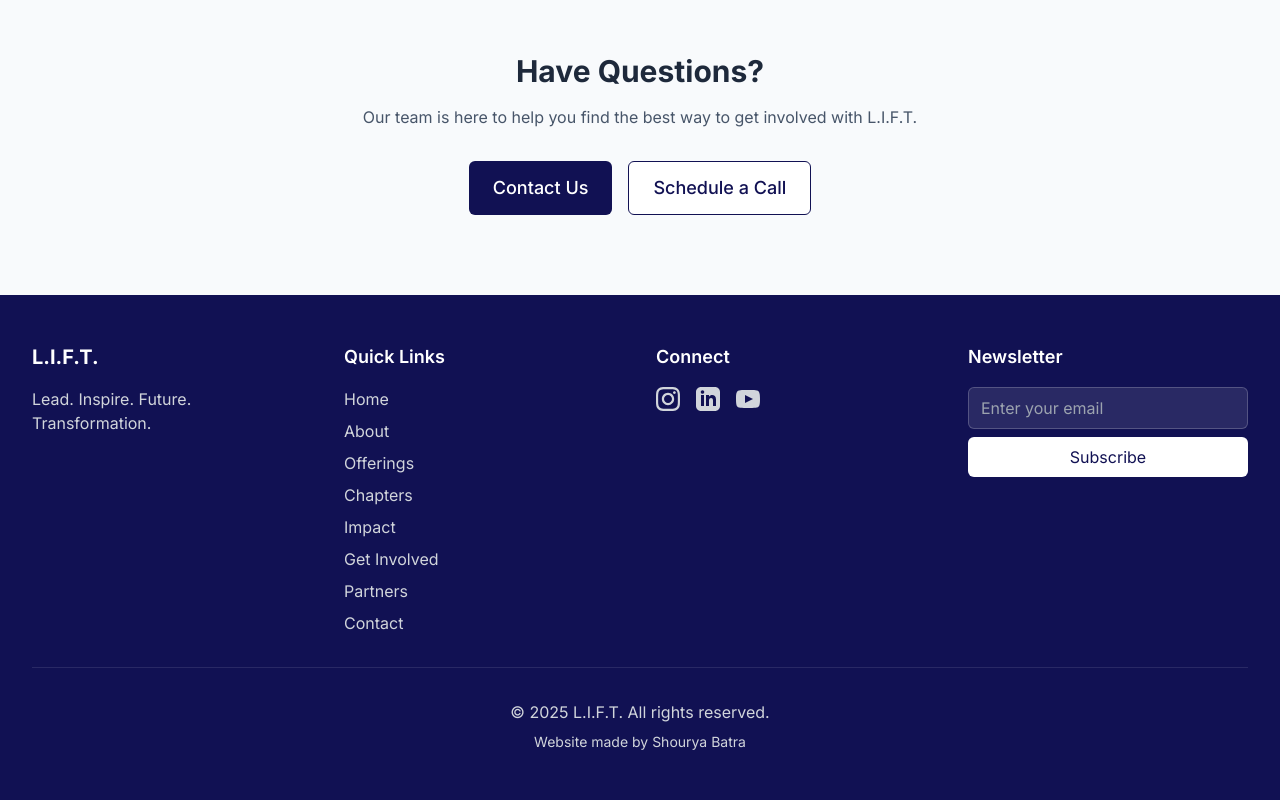
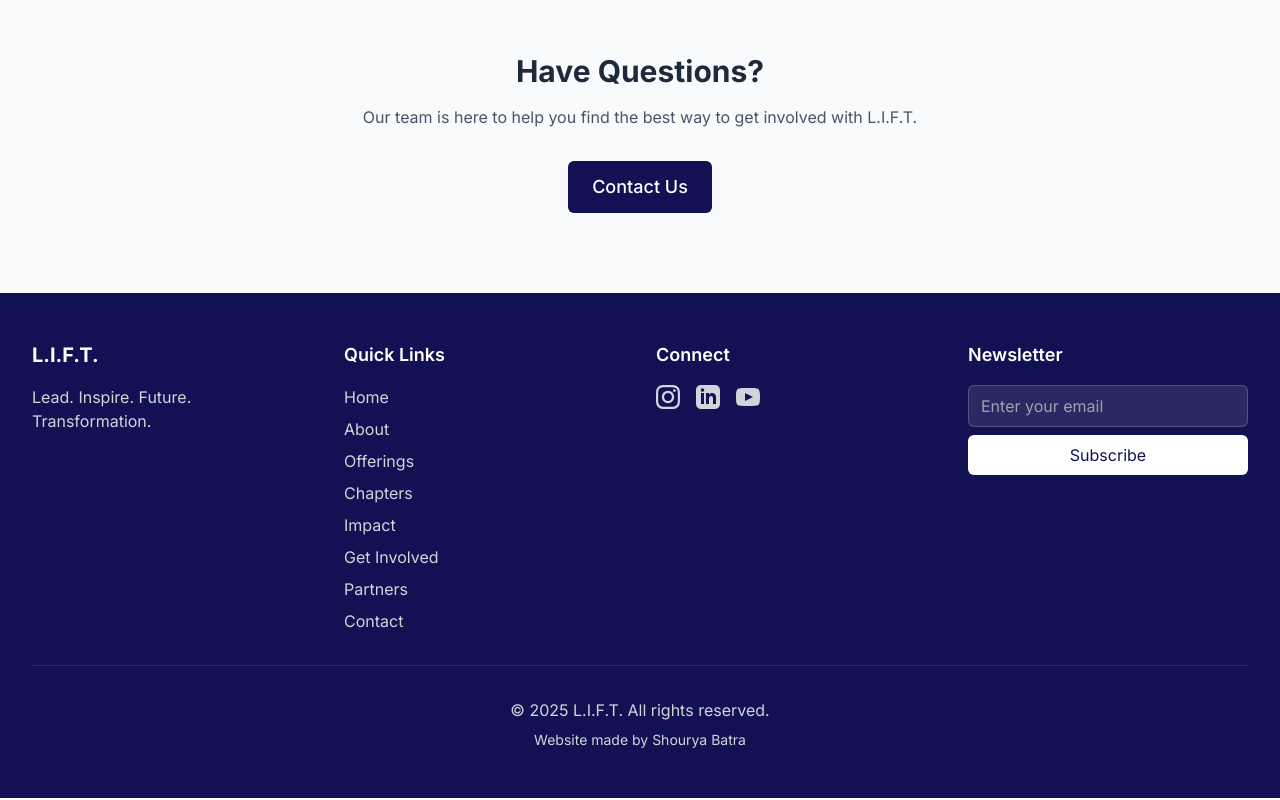
Before and after one commit to ShouryaBatra/lift-website, a Next.js app: page /get-involved in a window 1280 px wide. Shown: the part 1933-2733 px from the top of the page. Built offline with nearby package versions, Linux system fonts and the light colour scheme.

Commit message:
buttons navigate

```diff
--- a/src/pages/chapters.js
+++ b/src/pages/chapters.js
@@ -7,6 +7,7 @@ import Container from '../components/ui/Container';
 import Card from '../components/ui/Card';
 import Button from '../components/ui/Button';
 import dynamic from 'next/dynamic';
+import Link from 'next/link';
 const USAMap = dynamic(() => import('../components/USAMap'), { ssr: false });
 
 const fadeInUp = {
@@ -138,7 +139,9 @@ export default function Chapters() {
               className="flex flex-col sm:flex-row gap-4 justify-center"
             >
               <Button size="lg">Start a Chapter</Button>
-              <Button variant="secondary" size="lg">Contact Us</Button>
+              <Link href={"/contact"}>
+                <Button variant="secondary" size="lg">Contact Us</Button>
+              </Link>
             </motion.div>
           </motion.div>
         </Container>
--- a/src/pages/get-involved.js
+++ b/src/pages/get-involved.js
@@ -232,8 +232,9 @@ export default function GetInvolved() {
               variants={fadeInUp}
               className="flex flex-col sm:flex-row gap-4 justify-center"
             >
-              <Button size="lg">Contact Us</Button>
-              <Button variant="secondary" size="lg">Schedule a Call</Button>
+              <Link href={"/contact"}>
+                <Button size="lg">Contact Us</Button>
+              </Link>
             </motion.div>
           </motion.div>
         </Container>
--- a/src/pages/impact.js
+++ b/src/pages/impact.js
@@ -4,6 +4,7 @@ import Container from '../components/ui/Container';
 import Card from '../components/ui/Card';
 import Button from '../components/ui/Button';
 import AnimatedCounter from '../components/ui/AnimatedCounter';
+import Link from 'next/link';
 
 const fadeInUp = {
   initial: { opacity: 0, y: 20 },
@@ -224,8 +225,9 @@ export default function Impact() {
               variants={fadeInUp}
               className="flex flex-col sm:flex-row gap-4 justify-center"
             >
-              <Button size="lg">Get Involved</Button>
-              <Button variant="secondary" size="lg">Donate</Button>
+              <Link href={"/get-involved"}>
+                <Button size="lg">Get Involved</Button>
+              </Link>
             </motion.div>
           </motion.div>
         </Container>
--- a/src/pages/offerings.js
+++ b/src/pages/offerings.js
@@ -187,9 +187,11 @@ export default function Offerings() {
               <Link href={"/chapters/"}>
                 <Button size="lg">Join a Program</Button>
               </Link>
-              <Button variant="secondary" size="lg">
-                Contact Us
-              </Button>
+              <Link href={"/contact"}>
+                <Button variant="secondary" size="lg">
+                  Contact Us
+                </Button>
+              </Link>
             </motion.div>
           </motion.div>
         </Container>
```
